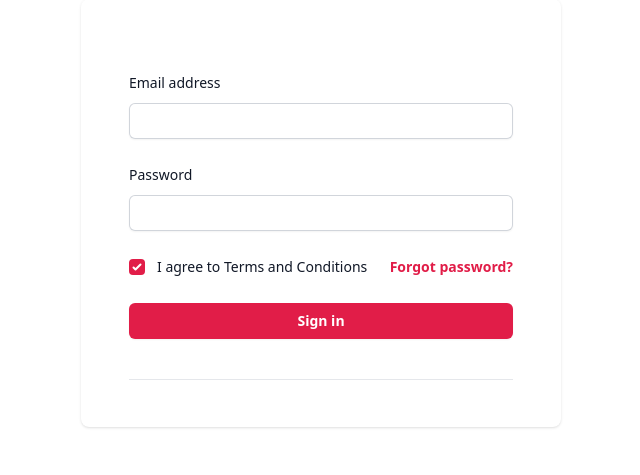
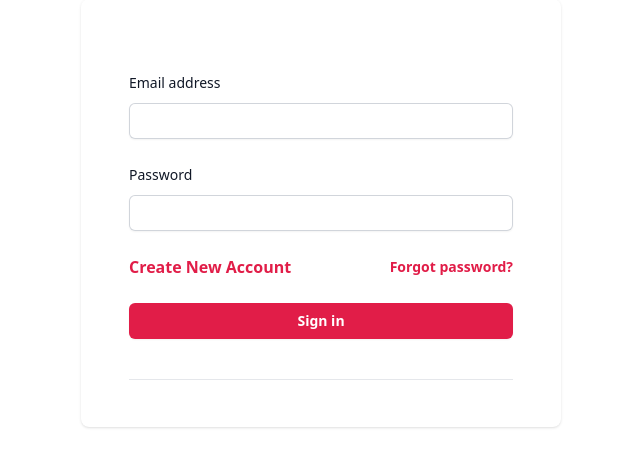
Before and after one commit to sourabhsinha396/groupdiscussion.co, a Django app: page /login/ in a window 1280 px wide. Shown: the part 247-722 px from the top of the page, without its empty margins (319-959 px from the left). Run offline with Django 4.2, Linux system fonts and the light colour scheme; some libraries are stand-ins or nearby versions.

Commit message:
add missing url to login and forgot password in ui

```diff
--- a/templates/authentication/login.html
+++ b/templates/authentication/login.html
@@ -33,12 +33,11 @@
 
           <div class="flex items-center justify-between">
             <div class="flex items-center">
-              <input id="terms" name="terms" type="checkbox" checked class="h-4 w-4 rounded border-gray-300 text-rose-600 focus:ring-rose-600">
-              <label for="terms" class="ml-3 block text-sm leading-6 text-gray-900">I agree to Terms and Conditions</label>
+              <a href="{% url 'signup' %}" class="font-semibold text-rose-600 hover:text-rose-500">Create New Account</a>
             </div>
 
             <div class="text-sm leading-6">
-              <a href="#" class="font-semibold text-rose-600 hover:text-rose-500">Forgot password?</a>
+              <a href="{% url 'forgot_password' %}" class="font-semibold text-rose-600 hover:text-rose-500">Forgot password?</a>
             </div>
           </div>
 
```
Also changed, not shown: templates/authentication/signup.html (+5 -5 lines).
